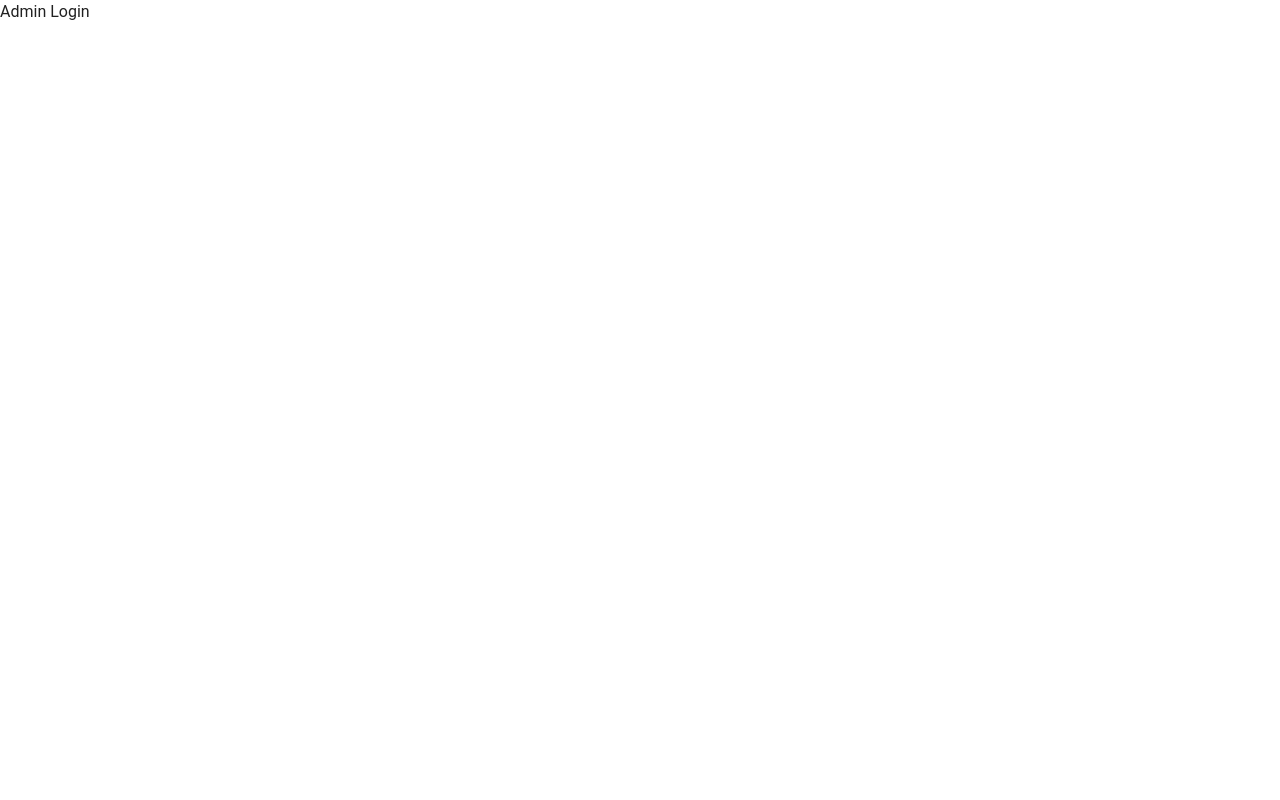
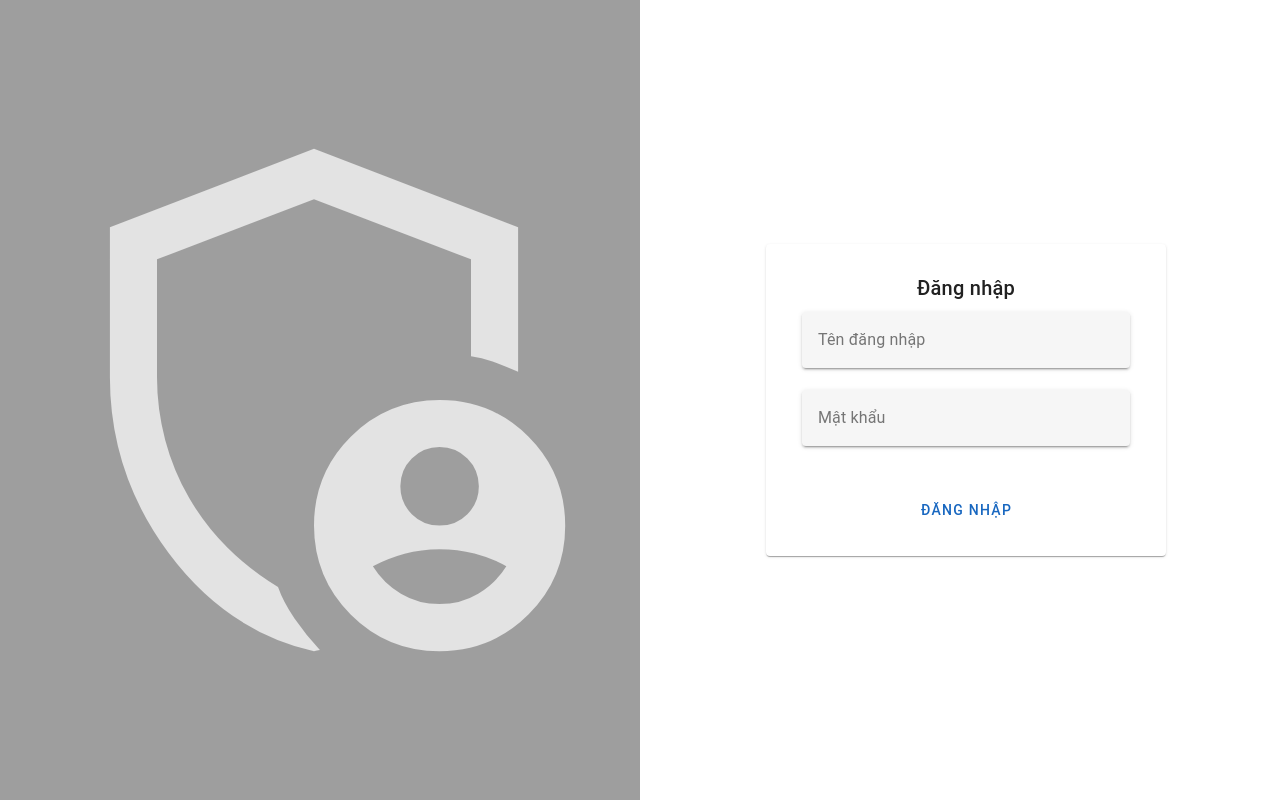
Before and after one commit to B5u2423/Bookstore-Website, a Vue app in the folder frontend/: page /admin/login in a window 1280 px wide. Built offline with nearby package versions, Linux system fonts and the light colour scheme.

Commit message:
Update Admin Login

```diff
--- a/frontend/src/views/admin/AdminLogin.vue
+++ b/frontend/src/views/admin/AdminLogin.vue
@@ -1,3 +1,47 @@
-<script setup></script>
+<script setup>
+import { ref } from 'vue'
 
-<template>Admin Login</template>
+const username = ref('')
+const password = ref('')
+
+function handleLogin() {
+  console.log('Username and password :: ', username.value, password.value)
+}
+</script>
+
+<template>
+   <v-container class="pa-0 ma-0 fill-height d-flex" fluid
+    > <v-row class="fill-height"
+      > <v-col cols="12" md="6" class="bg-grey d-flex justify-center"
+        > <v-img src="/panel.svg"></v-img> </v-col
+      > <v-col cols="12" md="6" class="d-flex justify-center align-center"
+        > <v-card class="pa-5" max-height="600px" min-width="400px"
+          > <v-card-title class="text-center"
+            > <span class="headline">Đăng nhập</span> </v-card-title
+          > <v-card-text
+            > <v-form
+              > <!-- Username Input --> <v-text-field
+                v-model="username"
+                label="Tên đăng nhập"
+                variant="solo-filled"
+                full-width
+                :rules="[(v) => !!v || 'Tên đăng nhập không được bỏ trống']"
+              /> <!-- Password Input --> <v-text-field
+                v-model="password"
+                label="Mật khẩu"
+                type="password"
+                variant="solo-filled"
+                full-width
+                :rules="[(v) => !!v || 'Mật khẩu không được bỏ trống']"
+              /> </v-form
+            > </v-card-text
+          > <v-card-actions
+            > <!-- Login Button --> <v-btn color="primary" block @click="handleLogin"
+              >Đăng nhập</v-btn
+            > </v-card-actions
+          > </v-card
+        > </v-col
+      > </v-row
+    > </v-container
+  >
+</template>
```
Also changed, not shown: frontend/public/panel.svg (added).
